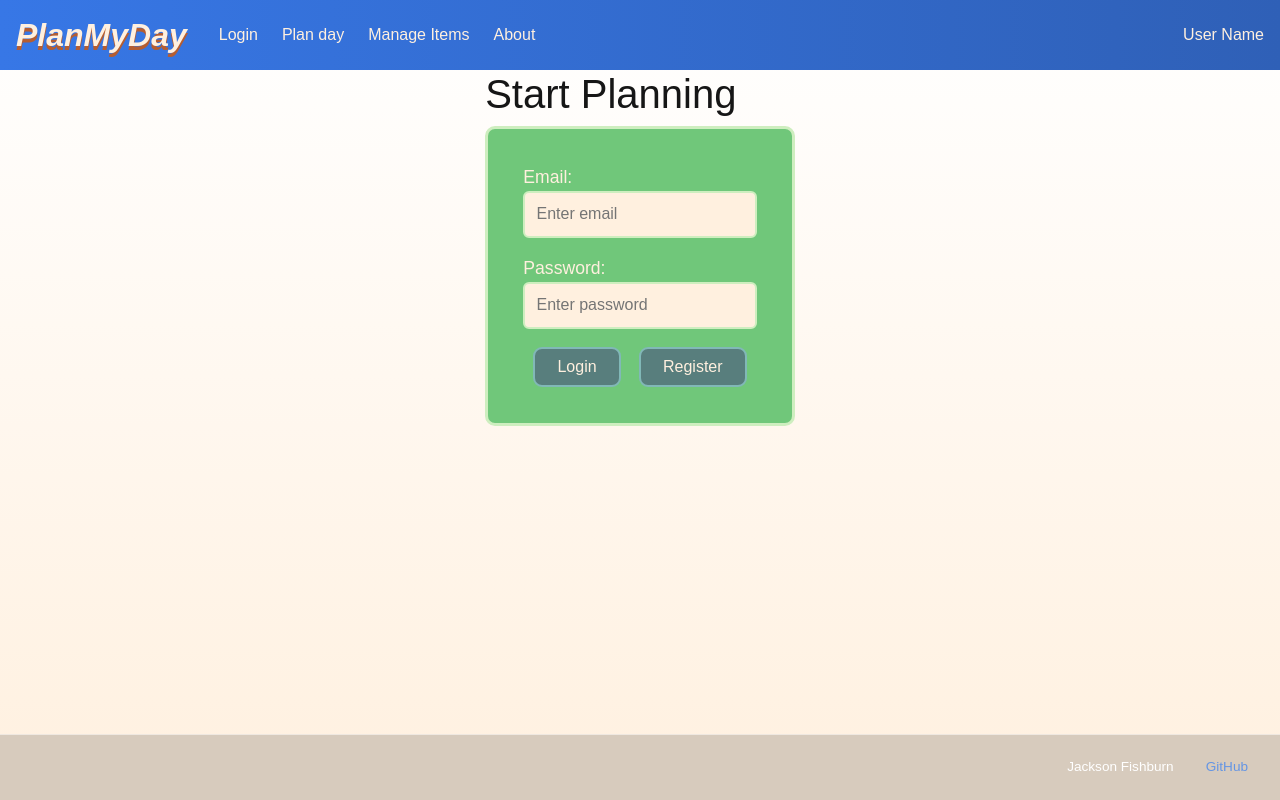
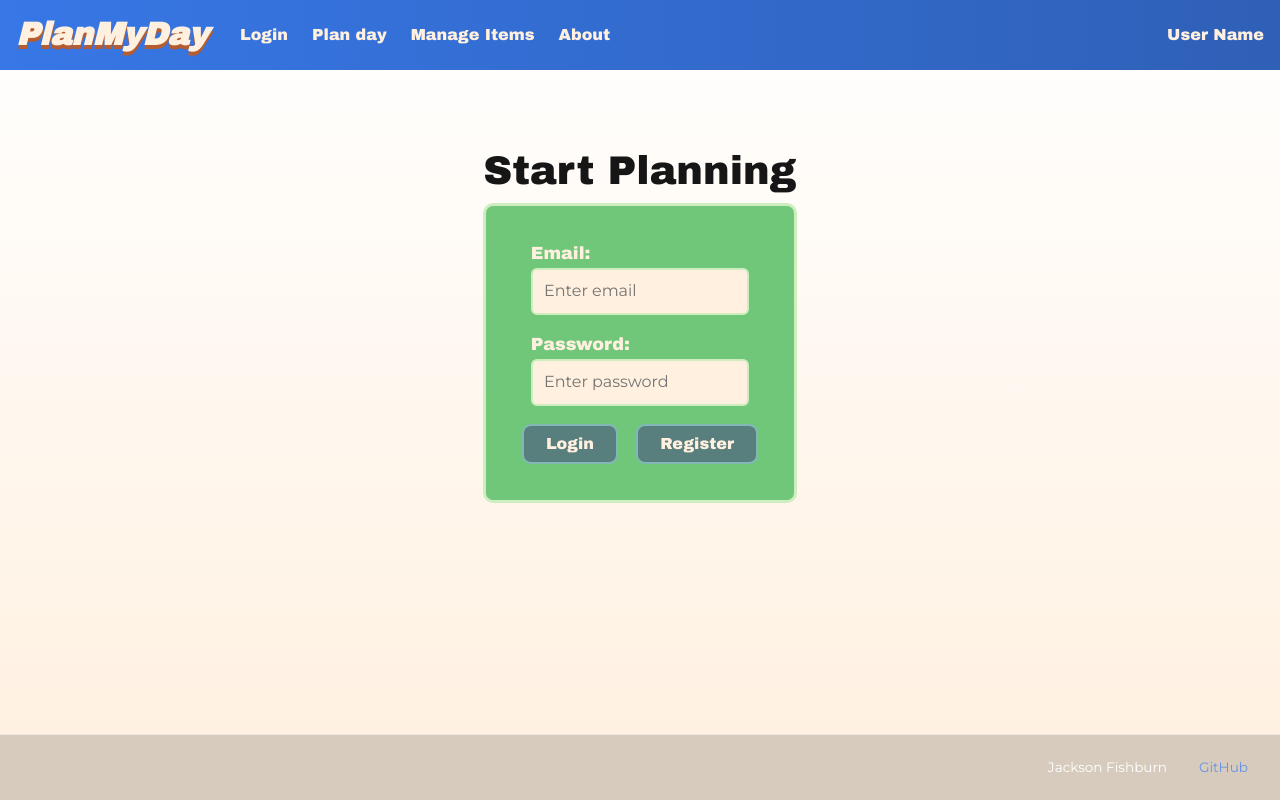
Before and after one commit to jacksonfishburn/dailyplanner, a React (Vite) app: page / in a window 1280 px wide. Built offline with nearby package versions, Linux system fonts and the light colour scheme.

Commit message:
fonts imported

```diff
--- a/index.html
+++ b/index.html
@@ -4,6 +4,14 @@
     <meta charset="utf-8" />
     <meta name="viewport" content="width=device-width, initial-scale=1" />
     <meta name="theme-color" content="#000000" />
+
+    <link rel="preconnect" href="https://fonts.googleapis.com">
+    <link rel="preconnect" href="https://fonts.gstatic.com" crossorigin>
+    <link href="https://fonts.googleapis.com/css2?family=Archivo+Black&display=swap" rel="stylesheet">
+    <link rel="preconnect" href="https://fonts.googleapis.com">
+    <link rel="preconnect" href="https://fonts.gstatic.com" crossorigin>
+    <link href="https://fonts.googleapis.com/css2?family=Archivo+Black&family=Montserrat:ital,wght@0,100..900;1,100..900&display=swap" rel="stylesheet">
+
 
     <title>PlanMyDay</title>
   </head>
--- a/src/login/login.css
+++ b/src/login/login.css
@@ -3,8 +3,13 @@
   display: flex;
   justify-content: center;
   align-items: center;
-  padding-bottom: 20vh;
+  height: 100vh;
 }
+
+.login-container {
+  flex: 1;
+}
+
 
 .login {
   display: flex;
@@ -33,6 +38,7 @@
   border-radius: 6px;
   font-size: 1rem;
   border: 2px solid #ceeebf;
+  font-family: 'Montserrat', sans-serif;
 }
 
 .login-input:focus {
```
